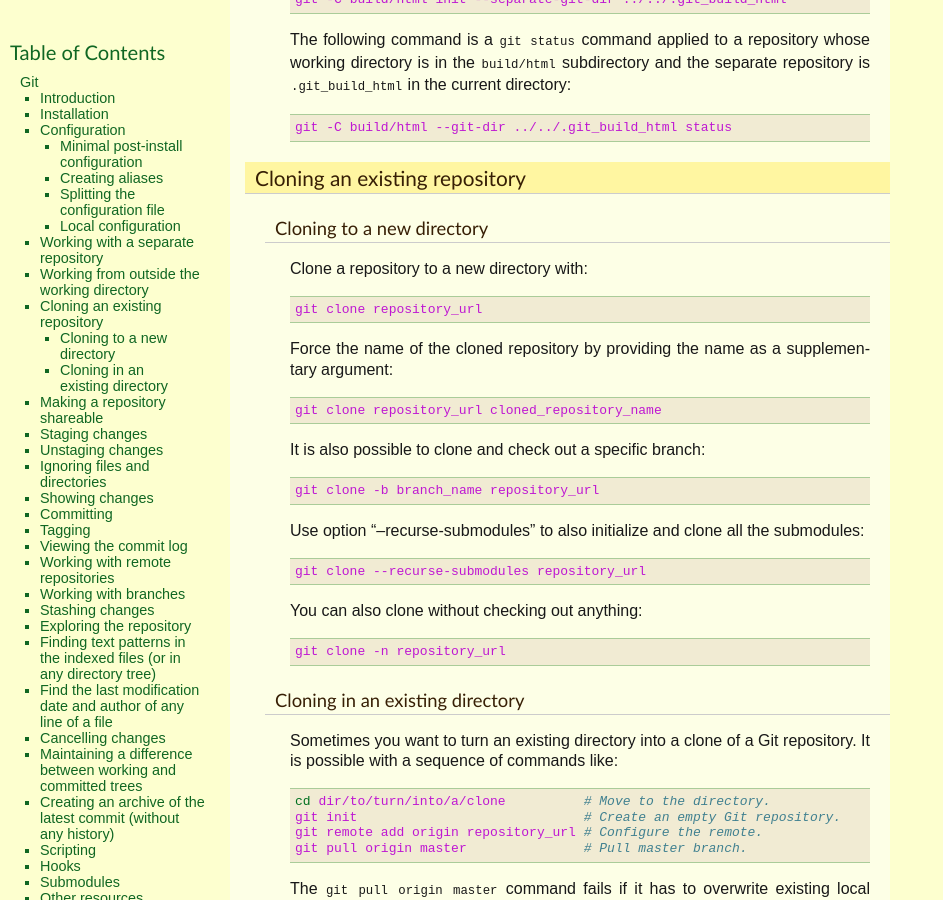
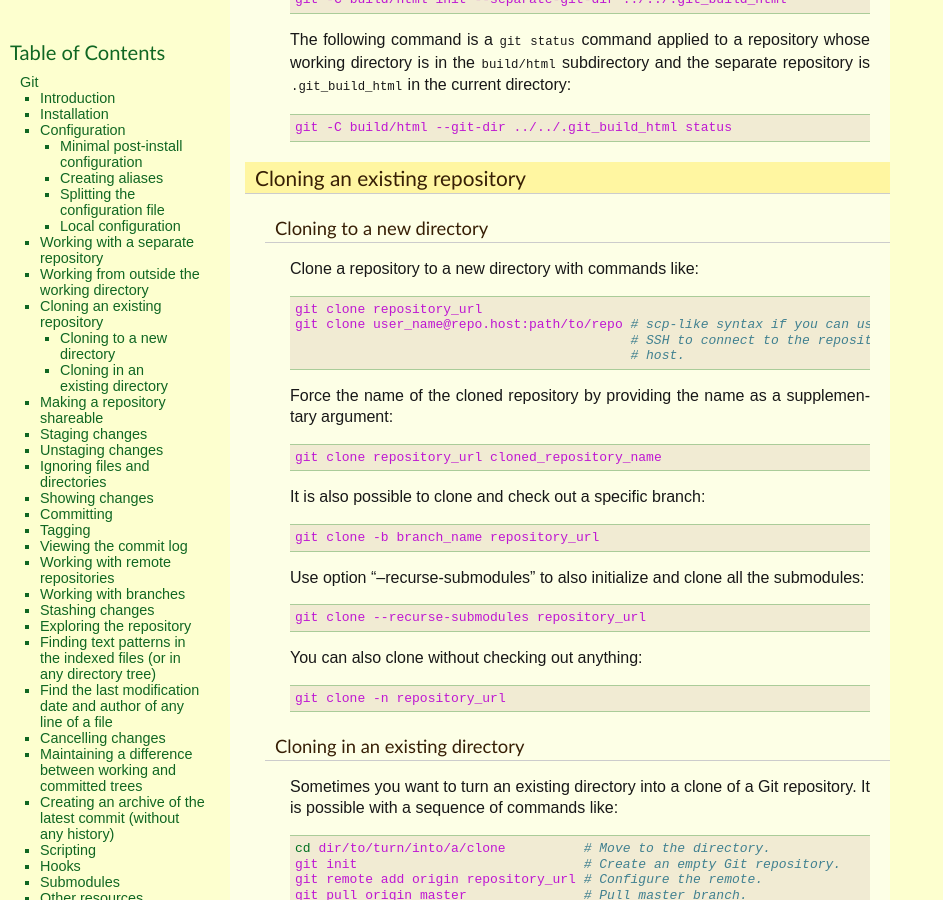
Before and after one commit to thierr26/thierr26_personal_notes_sphinx_sources, a Sphinx documentation site: the page built from source/git.rst, in a window 1280 px wide and 900 px high, scrolled down 3767 px. Shown: the whole window, without its empty margins (0-943 px from the left). Built offline with Sphinx 7.4.7, drawn with Linux system fonts in a browser that asks for light colours; some of the changed text lies outside the part shown.

Commit message:
Add more Git comm. for remote branches management

```diff
--- a/source/git.rst
+++ b/source/git.rst
@@ -193,15 +193,19 @@
 Cloning an existing repository
 ------------------------------
 
+
 Cloning to a new directory
 ~~~~~~~~~~~~~~~~~~~~~~~~~~
 
 .. index::
   pair: Git; clone
 
-Clone a repository to a new directory with::
+Clone a repository to a new directory with commands like::
 
   git clone repository_url
+  git clone user_name@repo.host:path/to/repo # scp-like syntax if you can use
+                                             # SSH to connect to the repository
+                                             # host.
 
 Force the name of the cloned repository by providing the name as a
 supplementary argument::
@@ -641,6 +645,8 @@
 
 .. index::
   pair: Git; branch
+  pair: Git; fetch
+  pair: Git; push
   pair: Git; checkout
   pair: Git; rebase
   pair: Git; merge
@@ -697,6 +703,15 @@
                             # merged.
 
   git branch -D branch_name # Deletes the branch even if it's not fully merged.
+
+After a branch deletion on origin, you probably need to do (locally)::
+
+  git fetch origin --prune
+  git branch --unset-upstream
+
+To push a branch to origin, do::
+
+  git push -u origin branch_name
 
 Rename the local branch named "old_name" to "new_name"::
 
```
